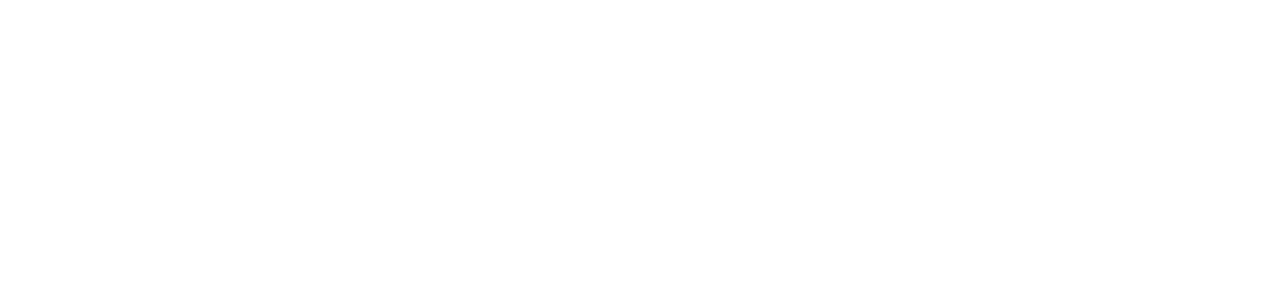
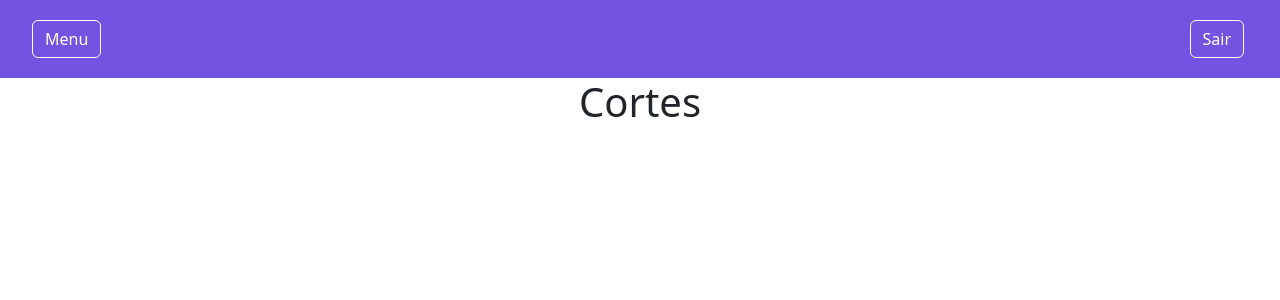
Before and after one commit to LucasAlmeida-jpg/barber, a Vue app: page /admin/corte/corte in a window 1280 px wide. Before the commit this address had no page. Shown: the top 300 px of the page. Built offline with nearby package versions, Linux system fonts and the light colour scheme.

Commit message:
add router nested on items

```diff
--- a/src/assets/base.css
+++ b/src/assets/base.css
@@ -50,15 +50,13 @@
 .offcanvas {
   position: fixed;
   bottom: 0;
-  padding-top: 70px;
-  z-index: -1 !important;
   display: flex;
   flex-direction: column;
   max-width: 100%;
-}
+  background-color: #7553e2 !important;
+  border: none !important;
+  color: white !important;
 
-.offcanvas-header{
-  padding-top: 25px !important;
 }
 
 .icon {
@@ -76,3 +74,8 @@
   color: #7553e2;
   cursor: pointer;
 }
+
+.offcanvas a{
+  text-decoration: none;
+    color: white;
+}
--- a/src/components/NavComponent.vue
+++ b/src/components/NavComponent.vue
@@ -23,33 +23,33 @@
         <li>
           <div class="d-flex align-items-center justify-content-center">
           <div class="col-2"><img class="icon" src="../assets/icons/graph.png" alt=""></div>
-          <div class="col-6"><router-link :to="{ name: 'dashboard', params: { id: 1 } }">Dashboard</router-link></div>
+          <div class="col-6 list-item"><router-link :to="{ name: 'dashboard', params: { id: 'dashboard' } }">Dashboard</router-link></div>
         </div>
       </li>
       <li>
         <div class="d-flex align-items-center justify-content-center">
           <div class="col-2"><img class="icon" src="../assets/icons/user.png" alt=""></div>
-          <div class="col-6">Clientes</div>
+          <div class="col-6 list-item"><router-link :to="{ name: 'cliente', params: { id: 'cliente' } }">Clientes</router-link></div>
         </div>
       </li>
       <li>
         <div class="d-flex align-items-center justify-content-center">
           <div class="col-2"><img class="icon" src="../assets/icons/cortes.png" alt=""></div>
-          <div class="col-6">Cortes</div>
+          <div class="col-6 list-item"><router-link :to="{ name: 'corte', params: { id: 'corte' } }">Cortes</router-link></div>
         </div>
       </li>
       <li>
         <div class="d-flex align-items-center justify-content-center">
           <div class="col-2"><img class="icon" src="../assets/icons/report.png" alt=""></div>
-          <div class="col-6">Relatórios</div>
+          <div class="col-6 list-item"><router-link :to="{ name: 'relatorio', params: { id: 'relatorio' } }">Relatorios</router-link></div>
         </div>
       </li>
      </ul>
     </div>
   </div>
-  <div class="container">
+  <div class="container dash">
     <div class="row">
-      <div class="col-md-12 bg-success">
+      <div class="col-md-12">
         <router-view />
       </div>
     </div>
--- a/src/router/index.js
+++ b/src/router/index.js
@@ -1,9 +1,11 @@
-
 import { createRouter, createWebHistory } from 'vue-router'
 import All from '../views/All.vue'
 import Client from '../views/Client.vue'
 import Admin from '../views/Admin.vue'
 import Dashboard from '../views/Dashboard.vue'
+import Clientes from '../views/Clientes.vue'
+import Cortes from '../views/Cortes.vue'
+import Relatorio from '../views/Relatorios.vue'
 
 const router = createRouter({
   history: createWebHistory(import.meta.env.BASE_URL),
@@ -29,6 +31,24 @@
           component: Dashboard,
           props: true,
         },
+        {
+          path: 'cliente/:id',
+          name: 'cliente',
+          component: Clientes,
+          props: true,
+        },
+        {
+          path: 'corte/:id',
+          name: 'corte',
+          component: Cortes,
+          props: true,
+        },
+        {
+          path: 'relatorio/:id',
+          name: 'relatorio',
+          component: Relatorio,
+          props: true,
+        },
       ]
     },
   ]
--- a/src/views/All.vue
+++ b/src/views/All.vue
@@ -12,8 +12,17 @@
           <label for="floatingPassword">Senha</label>
         </div>
         <RouterLink :to="{ path: '/client' }"><button class="btn me-5">Cliente</button></RouterLink>
-        <RouterLink :to="{ path: '/admin' }"><button class="btn ">Barbeiro</button></RouterLink>
+        <RouterLink :to="{ path: '/admin/dashboard/' + id }"><button class="btn">Barbeiro</button></RouterLink>
       </form>
     </div>
   </main>
 </template>
+<script>
+export default {
+  data() {
+    return {
+      id: 'dashboard',
+    };
+  },
+};
+</script>
--- /dev/null
+++ b/src/views/Clientes.vue
@@ -0,0 +1,3 @@
+<template>
+    <h1 class="text-center">Clientes</h1>
+</template>
--- /dev/null
+++ b/src/views/Cortes.vue
@@ -0,0 +1,3 @@
+<template>
+    <h1 class="text-center">Cortes</h1>
+</template>
--- /dev/null
+++ b/src/views/Relatorios.vue
@@ -0,0 +1,3 @@
+<template>
+    <h1 class="text-center">Relátórios</h1>
+</template>
```
